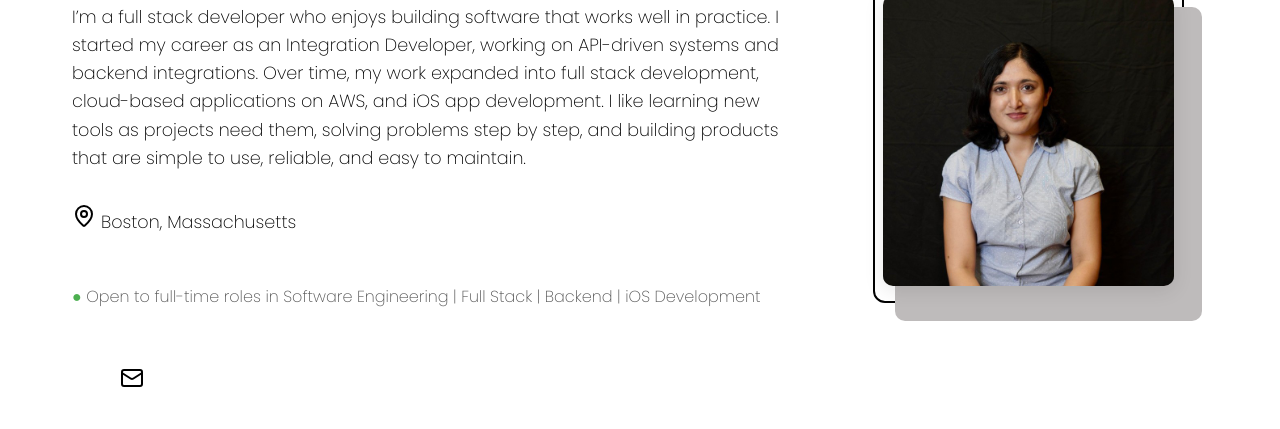
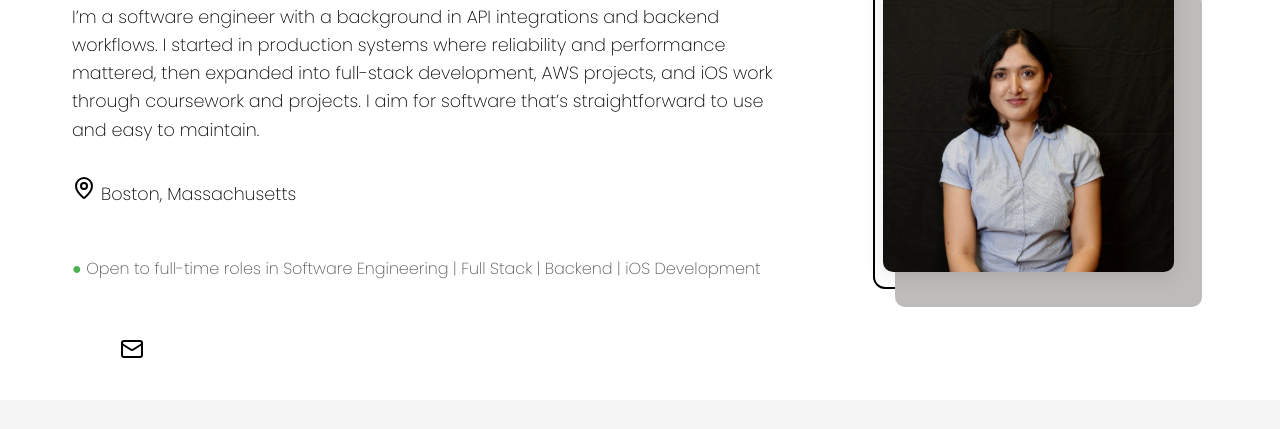
Before and after one commit to Sushma-Kunjangada-Arun/portfolio, a plain HTML site: page index.html in a window 1280 px wide. Shown: the part 229-658 px from the top of the page. Drawn offline with nearby package versions, Linux system fonts and the light colour scheme; some icons are missing.

Commit message:
summary update

```diff
--- a/index.html
+++ b/index.html
@@ -93,9 +93,9 @@
       <div class="text-content">
         <h1>Hi, I'm Sushma</h1>
         <p>
-          I’m a full stack developer who enjoys building software that works well in practice.
-          I started my career as an Integration Developer, working on API-driven systems and backend integrations. Over time, my work expanded into full stack development, cloud-based applications on AWS, and iOS app development.
-          I like learning new tools as projects need them, solving problems step by step, and building products that are simple to use, reliable, and easy to maintain.
+          I’m a software engineer with a background in API integrations and backend workflows.
+          I started in production systems where reliability and performance mattered, then expanded into full-stack development, AWS projects, and iOS work through coursework and projects.
+          I aim for software that’s straightforward to use and easy to maintain.
         </p>
 
         <div class="location-availability">
```
